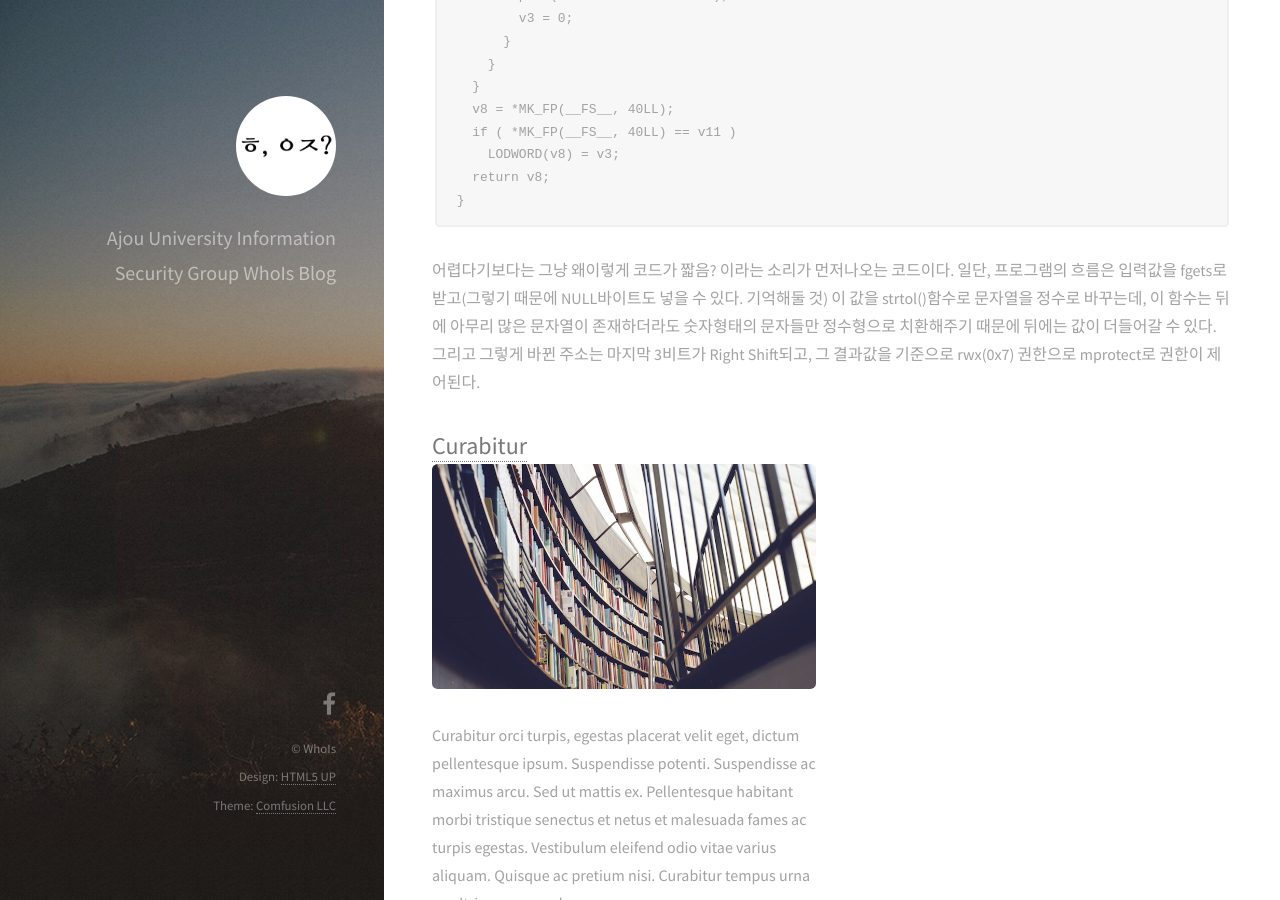
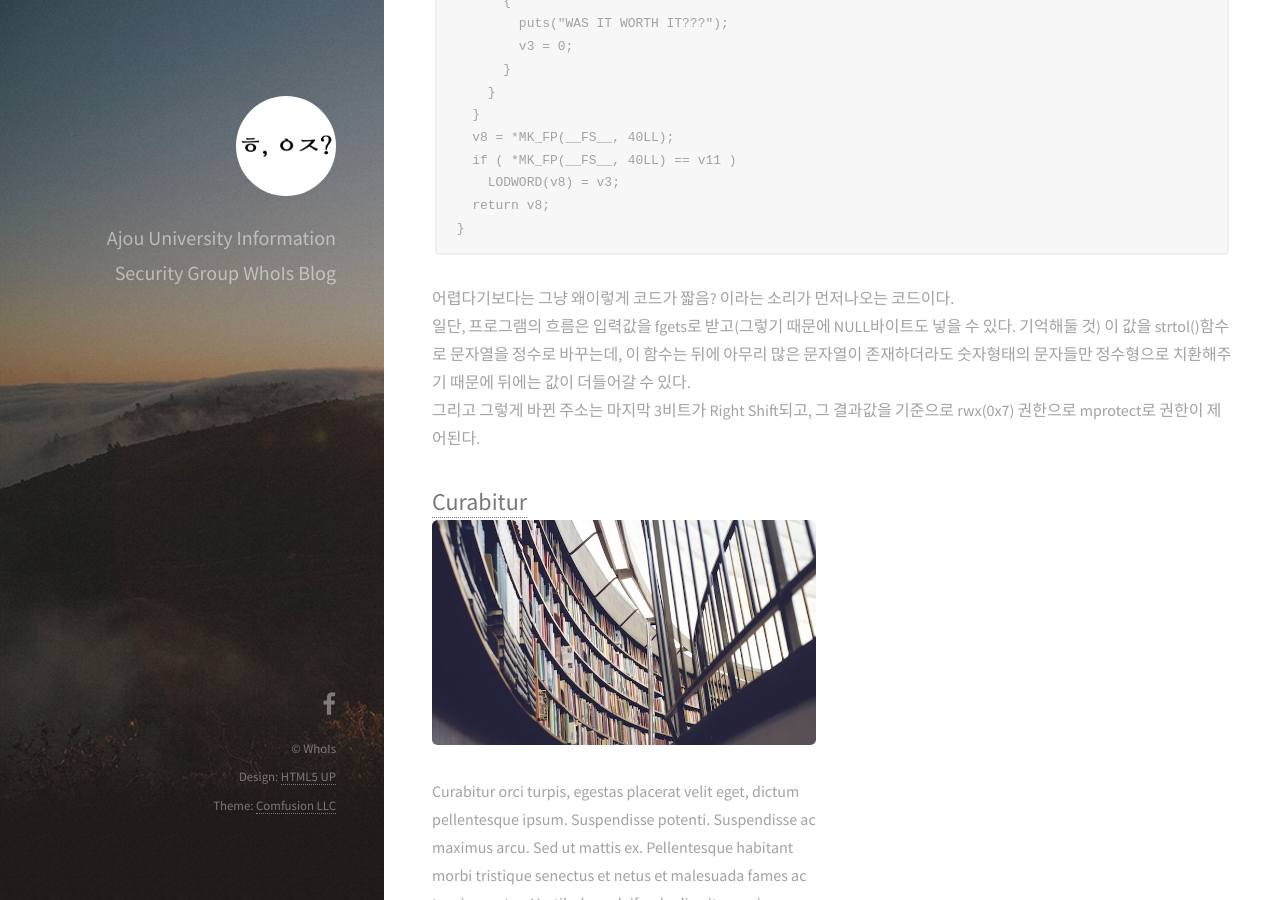
Before and after one commit to ajou-whois/ajou-whois.github.io, a Jekyll site: the page built from _posts/2017-11-16-butterfly.markdown, in a window 1280 px wide and 900 px high, scrolled down 1018 px. Built offline with Jekyll 4.4.1, drawn with Linux system fonts in a browser that asks for light colours; nearby versions of some CDN libraries; some of the changed text lies outside the part shown.

````diff
--- a/_posts/2017-11-16-butterfly.markdown
+++ b/_posts/2017-11-16-butterfly.markdown
@@ -6,12 +6,12 @@ categories: [ctf, pwn]
 tags: [ctf, pwn, exploit]
 ---
 ## I. 개요
- 사실 얼마전부터 후이즈 블로그를 개설하게 되면서, 문제를 하나씩 풀어보면서 마크다운, 깃허브io 사용법을 익힐겸, 라이트업을 작성하기로 결정했다.
- 그에 대한 첫 번째 라이트업은 바로 Plaid CTF 2016의 Butterfly라는 문제!!
- 일단 문제 자체가 어렵거나 그런건 아니지만, 참신하게 접근할 수 있어서 작성해본다.
+ 사실 얼마전부터 후이즈 블로그를 개설하게 되면서, 문제를 하나씩 풀어보면서 마크다운, 깃허브io 사용법을 익힐겸, 라이트업을 작성하기로 결정했다.<br />
+ 그에 대한 첫 번째 라이트업은 바로 Plaid CTF 2016의 Butterfly라는 문제!!<br />
+ 일단 문제 자체가 어렵거나 그런건 아니지만, 참신하게 접근할 수 있어서 작성해본다.<br />
 
 ## II. 바이너리 분석
-  바이너리는 크게 어려운 것은 없다, 일단 다음 코드를 살펴보도록 하자.
+  바이너리는 크게 어려운 것은 없다, 일단 다음 코드를 살펴보도록 하자.<br />
   ```C
   v11 = *MK_FP(__FS__, 40LL);
   setbuf(_bss_start, 0LL);
@@ -49,6 +49,6 @@ tags: [ctf, pwn, exploit]
 }
   ```
 
-  어렵다기보다는 그냥 왜이렇게 코드가 짧음? 이라는 소리가 먼저나오는 코드이다.
-  일단, 프로그램의 흐름은 입력값을 fgets로 받고(그렇기 때문에 NULL바이트도 넣을 수 있다. 기억해둘 것) 이 값을 strtol()함수로 문자열을 정수로 바꾸는데, 이 함수는 뒤에 아무리 많은 문자열이 존재하더라도 숫자형태의 문자들만 정수형으로 치환해주기 때문에 뒤에는 값이 더들어갈 수 있다.
-  그리고 그렇게 바뀐 주소는 마지막 3비트가 Right Shift되고, 그 결과값을 기준으로 rwx(0x7) 권한으로 mprotect로 권한이 제어된다.
+  어렵다기보다는 그냥 왜이렇게 코드가 짧음? 이라는 소리가 먼저나오는 코드이다.<br />
+  일단, 프로그램의 흐름은 입력값을 fgets로 받고(그렇기 때문에 NULL바이트도 넣을 수 있다. 기억해둘 것) 이 값을 strtol()함수로 문자열을 정수로 바꾸는데, 이 함수는 뒤에 아무리 많은 문자열이 존재하더라도 숫자형태의 문자들만 정수형으로 치환해주기 때문에 뒤에는 값이 더들어갈 수 있다.<br />
+  그리고 그렇게 바뀐 주소는 마지막 3비트가 Right Shift되고, 그 결과값을 기준으로 rwx(0x7) 권한으로 mprotect로 권한이 제어된다.<br />
````
